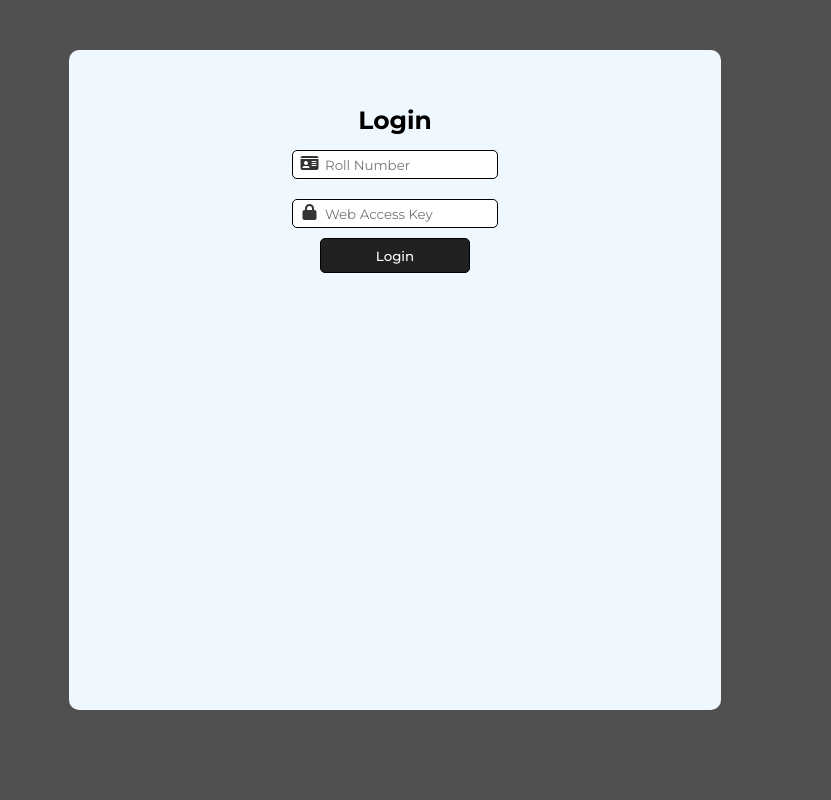
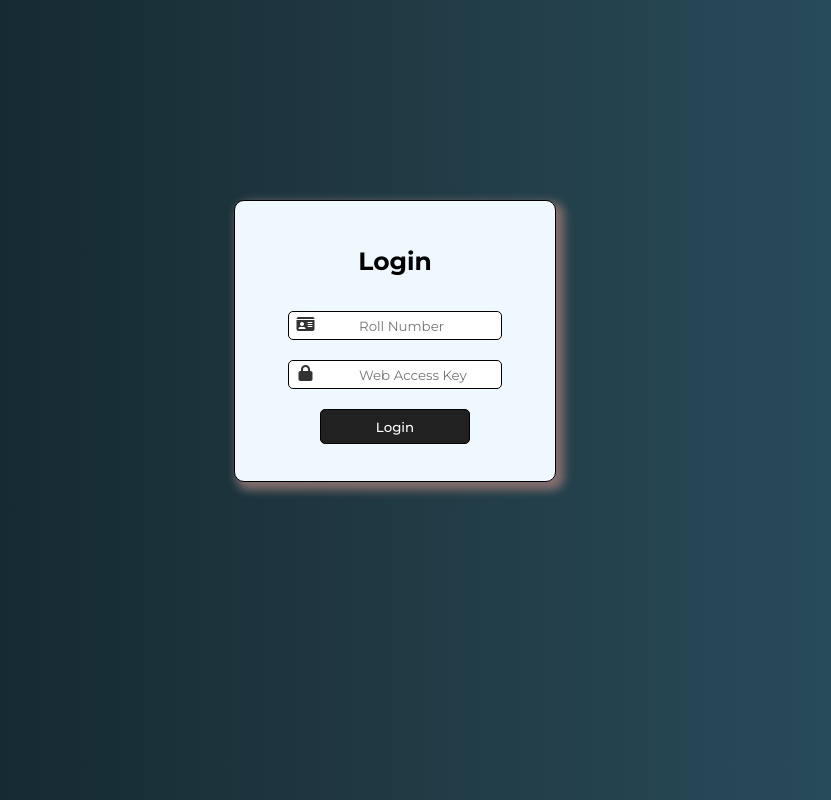
Before and after one commit to VineethTron/Vardhaman-Scholar-master-master, a plain HTML site: page Login.html in a window 1280 px wide. Shown: the top 800 px of the page, without its empty margins (245-1076 px from the left). Drawn offline with Linux system fonts and the light colour scheme.

Commit message:
Modified Login form Styles

```diff
--- a/Login.html
+++ b/Login.html
@@ -10,7 +10,7 @@
     </head>
     <body>
     <div class="box">
-        <p style="font-size: 25px; font-weight: 700; margin: 5px;">Login</p>
+        <p style="font-size: 25px; font-weight: 700; ">Login</p>
         <form>
             <i class="fa fa-solid fa-id-card"></i>
             <input type="text" name="roll-no" placeholder="Roll Number" id="roll-no" ><br>
--- a/LoginStyle.css
+++ b/LoginStyle.css
@@ -4,18 +4,21 @@
     font-family: 'Montserrat', sans-serif;
 }
 body{
-    background-color:rgb(80, 80, 80);
+    background: linear-gradient(to right, #0f2027, #203a43, #2c5364);
+    height: 100vh;
 }
 .box {
     margin: auto;
-    margin-top: 50px;
-    width: 50%;
+    margin-top: 200px;
+    width: 300px;
     padding: 10px;
-    padding-top: 50px;
-    height:600px;
+    padding-top: 20px;
+    height:250px;
     background-color: aliceblue;
     border-radius: 10px;
     text-align: center;
+    box-shadow: 5px 5px 10px 3px rgb(134, 111, 111);
+    border: 1px solid black;
   }
   input{
     margin: 10px;
@@ -24,13 +27,15 @@ body{
     border-radius:5px;
     border:1px solid black;
     height:25px;
-    width: 200px;
+    width: 170px;
+    padding-left: 40px;
   }
   input[type=password]{
     border-radius:5px;
     border:1px solid black;
     height:25px;
-    width: 200px;
+    width: 170px;
+    padding-left: 40px;
   }
   i{
     position: absolute;
@@ -49,6 +54,7 @@ body{
     width: 150px;
     background-color: rgb(33, 33, 33);
     color: white;
+    margin-top: 10px;
   }
   ::-webkit-input-placeholder{
     padding-left: 30px;
```
